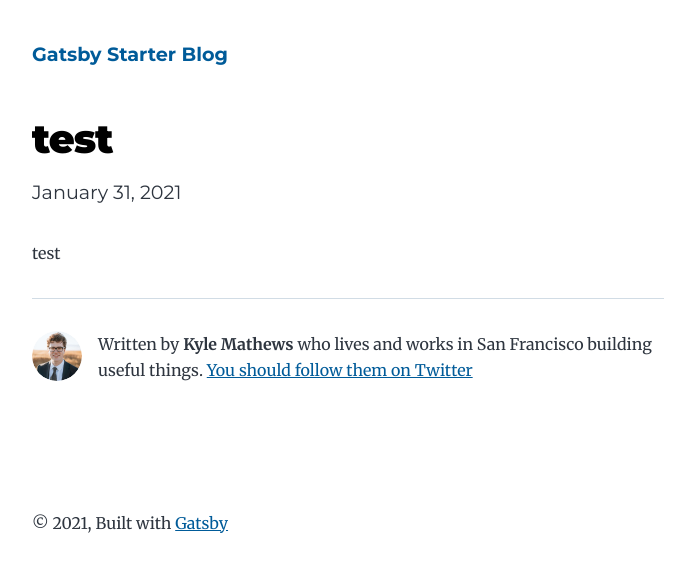
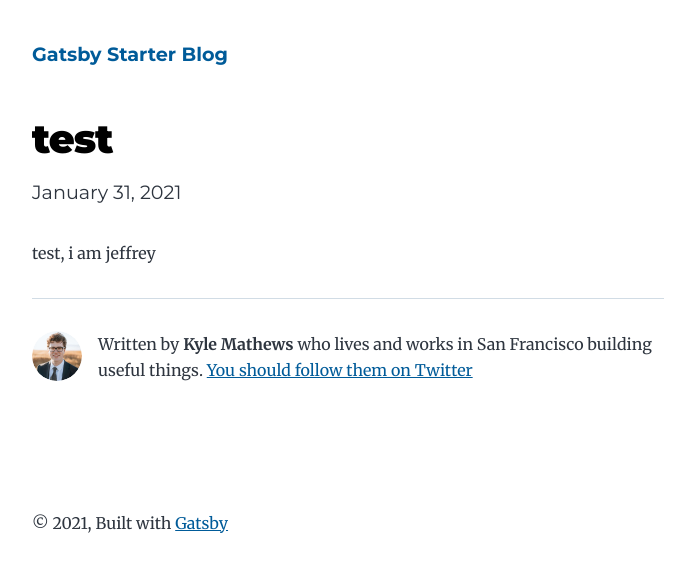
Before and after one commit to weifonglean/TechBlog, a Gatsby site: page /test/ in a window 1280 px wide. Shown: the whole page, without its empty margins (292-975 px from the left). Built offline with nearby package versions, Linux system fonts and the light colour scheme; Gatsby itself is replaced by a stand-in of ours.

Commit message:
Update Blog “test”

```diff
--- a/content/blog/test.md
+++ b/content/blog/test.md
@@ -5,4 +5,4 @@
 description: test
 image: assets/post1-bg.jpg
 ---
-test
+test, i am jeffrey
```
